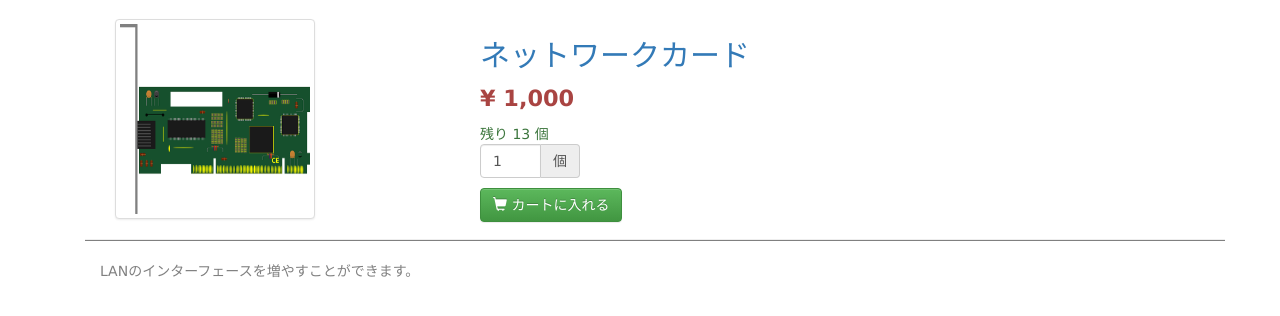
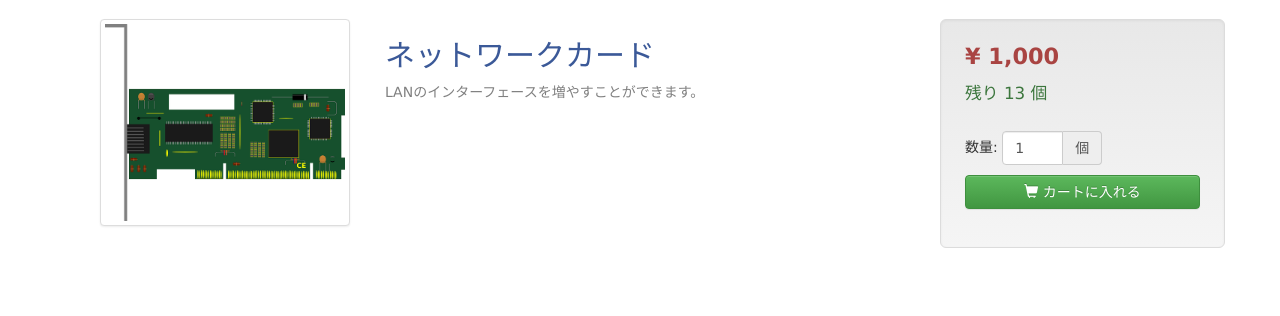
Before and after one commit to rinahira/hackathon_team_e, a Django app: page /ec/detail/1/ in a window 1280 px wide. Shown: the part 71-387 px from the top of the page. Run offline with Django 3.2, Linux system fonts and the light colour scheme; data comes from the database, SQL or seed files in the repository; some libraries are stand-ins or nearby versions.

Commit message:
:recycle: 詳細ページのレイアウト修正

```diff
--- a/ecommerce/templates/product_detail.html
+++ b/ecommerce/templates/product_detail.html
@@ -3,32 +3,32 @@
 
 {% block content %}
 <div class="container">
-    <div class="col-sm-4">
-        <a class="col-sm-4" href="/media/{{ product.image }}" data-lightbox="{{ product.image }}" rel="lightbox">
-            <img class="thumbnail" src="/media/{{ product.image }}" alt="" width="200" height="200" border="0" />
+    <div class="col-sm-3">
+        <a href="/media/{{ product.image }}" data-lightbox="{{ product.image }}" rel="lightbox">
+            <img class="thumbnail" src="/media/{{ product.image }}" alt="" style="width: 100%; max-width: 250px;" border="0" />
         </a>
     </div>
-    <div class="col-sm-8">
-        <h2 class="skay-brand"><a href="/ec/detail/{{ product.id }}">{{ product.name }}</a></h2>
+    <div class="col-sm-6">
+        <h2 class="skay-brand">{{ product.name }}</h2>
+        <p style="color: gray;">{{ product.description }}</p>
+    </div>
+    <div class="col-sm-3 well well-lg" style="padding-top: 20px;">
         <p class="text-danger" style="font-size: 1.6em;">
             <strong>¥ {{ product.price | intcomma }}</strong>
         </p>
-        <span class="text-success">残り {{ product.stock | intcomma }} 個</span>
-        <form class="form-inline skay-cartform" action="../cart_add/{{ product.id }}/" method="post">
+        <span class="text-success" style="font-size: 1.2em;">残り {{ product.stock | intcomma }} 個</span>
+        <form class="form-inline skay-cartform" action="../cart_add/{{ product.id }}/" method="post" style="margin-top: 25px;">
             {% csrf_token %}
+            <span>数量: </span>
             <div class="input-group" style="width: 100px;">
                 <input name="quantity" type="number" class="form-control" required max="10" min="1" value="1">
                 <div class="input-group-addon">個</div>
             </div>
-            <button type="submit" class="btn btn-success" style="display: block; margin-top: 10px;">
+            <button type="submit" class="btn btn-success" style="display: block; margin-top: 10px; width: 100%;">
                 <i class="glyphicon glyphicon-shopping-cart"></i>
                 カートに入れる
             </button>
         </form>
     </div>
-    <hr style="width: 100%; color: gray; height: 1px; background-color:gray;" />
-    <div class="col-sm-12">
-        <p style="color: gray;">{{ product.description }}</p>
-    </div>
 </div>
 {% endblock %}
```
